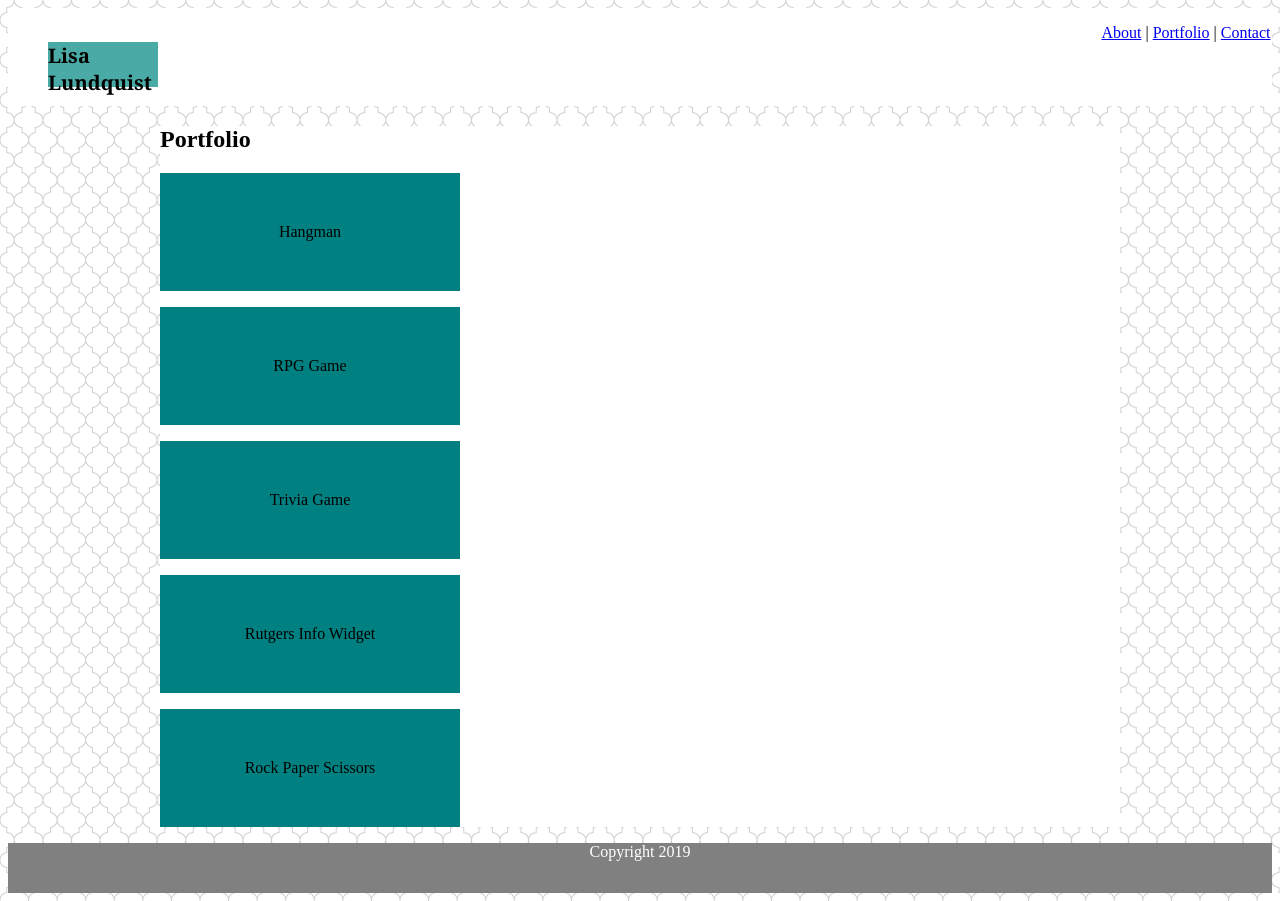
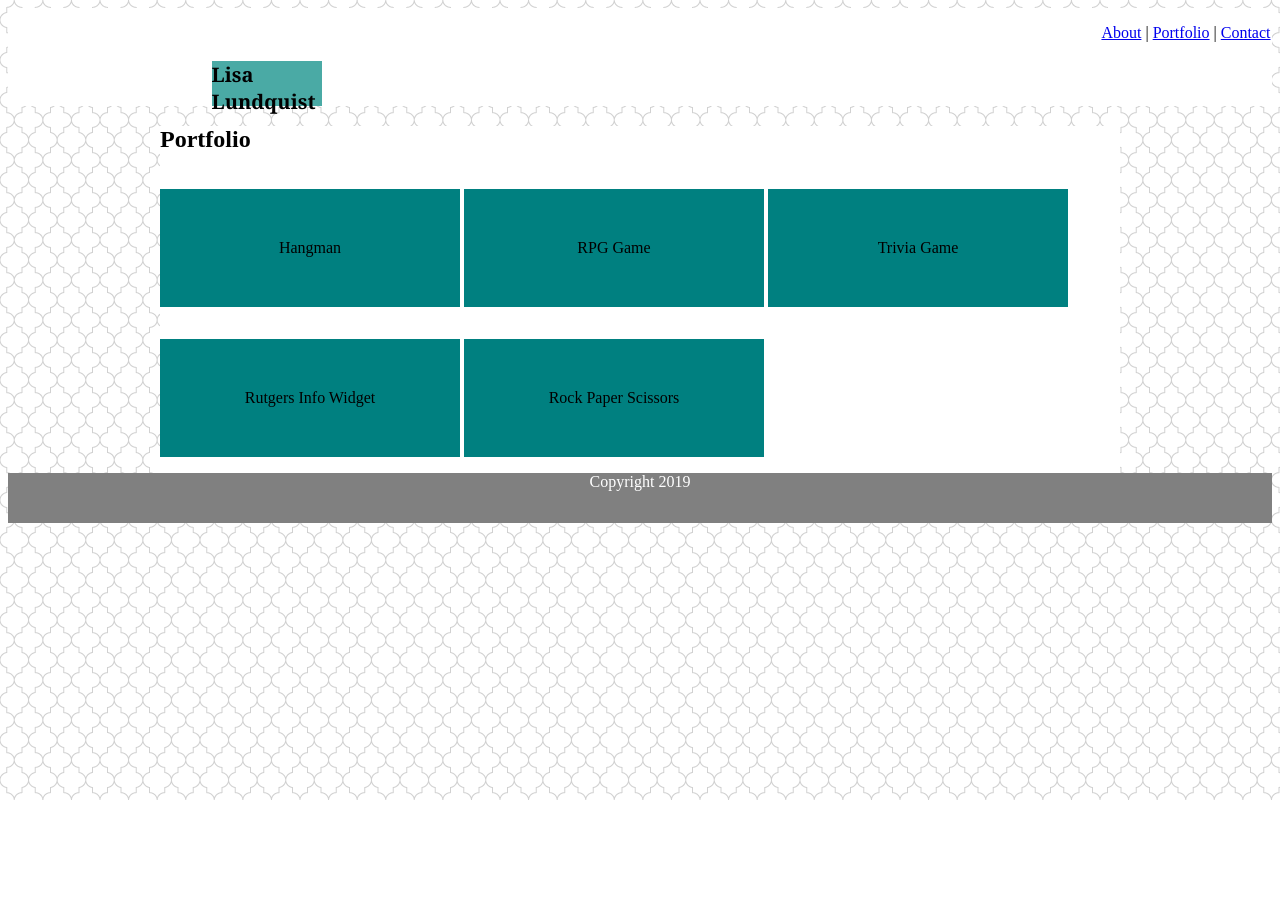
Before and after one commit to lmlundquist/Portfolio-1, a plain HTML site: page portfolio.html in a window 1280 px wide. After the commit the page ends 800 px from the top, so only its background shows below. Drawn offline with Linux system fonts and the light colour scheme.

Commit message:
Portfolio-1

```diff
--- a/assets/css/style.css
+++ b/assets/css/style.css
@@ -31,22 +31,57 @@ ul {
   background-color: #4aaaa5;
   width: 110px;
   height: 45px;
-  left: 20px;
-  bottom: -1px;
+  right: -15%;
+  bottom: -20px;
   font-family: 'Georgia', Times, 'Times New Roman', serif;
   font-size: 10px;
-
 }
 
-p.portfolio {
+.portfolio-hangman {
   position: relative;
   width: 200px;
   border: 5px;
   padding:50px;
   background-color: teal;
   text-align: center;
+  display:inline-block;
 }
-
+.portfolio-rpg {
+  position: relative;
+  width: 200px;
+  border: 5px;
+  padding:50px;
+  background-color: teal;
+  text-align: center;
+  display: inline-block;
+}
+.portfolio-trivia {
+  position: relative;
+  width: 200px;
+  border: 5px;
+  padding:50px;
+  background-color: teal;
+  text-align: center;
+  display: inline-block;
+}
+.portfolio-rutgers {
+  position: relative;
+  width: 200px;
+  border: 5px;
+  padding:50px;
+  background-color: teal;
+  text-align: center;
+  display: inline-block;
+}
+.portfolio-rps {
+  position: relative;
+  width: 200px;
+  border: 5px;
+  padding:50px;
+  background-color: teal;
+  text-align: center;
+  display: inline-block;
+}
 
 input[type=text] {
   width: 75%;
@@ -69,6 +104,7 @@ input[name=message] {
 
 input [type=submit] {
   width: 25%;
+  background: #4aaaa5;
 }
 
 .footer {
--- a/portfolio.html
+++ b/portfolio.html
@@ -24,11 +24,13 @@
 <div class=main-block>
     <h2>Portfolio</h2>
 
-    <p class=portfolio> Hangman</p>
-    <p class=portfolio>RPG Game</p>
-    <p class=portfolio>Trivia Game</p>
-    <p class=portfolio>Rutgers Info  Widget</p>
-    <p class=portfolio>Rock Paper Scissors</p>
+<div class=portfolio>
+    <p class=portfolio-hangman> Hangman</p>
+    <p class=portfolio-rpg> RPG Game </p>
+    <p class=portfolio-trivia>Trivia Game</p>
+    <p class=portfolio-rutgers>Rutgers Info  Widget</p>
+    <p class=portfolio-rps>Rock Paper Scissors</p>
+  </div>
 
   </div>
 
```
Also changed, not shown: index.html (+2 -2 lines).
